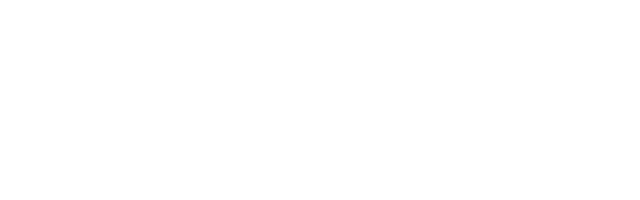
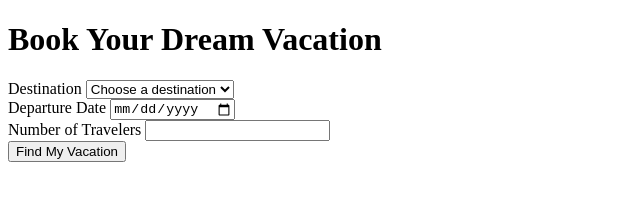
Before and after one commit to bmitzel88/vacation-form, a website: page views/home.html in a window 1280 px wide. Shown: the whole page, without its empty margins (0-640 px from the left). Drawn offline with Linux system fonts and the light colour scheme.

Commit message:
Added form layout and structure

```diff
--- a/views/home.html
+++ b/views/home.html
@@ -3,10 +3,35 @@
 <head>
     <meta charset="UTF-8">
     <meta name="viewport" content="width=device-width, initial-scale=1.0">
-    <title>Book Dream Vacation<title>
+    <title>Book Dream Vacation</title>
+    <link rel="stylesheet" href="/styles/styles.css">
 </head>
 <body>
     <h1>Book Your Dream Vacation</h1>
 
+    <form id="vacation-form" action="#" method="get">
+        <div class="container destination">
+            <label for="destination">Destination</label>
+            <select id="destination">
+                <option id="none" value="none">Choose a destination</option>
+                <option id="cali" value="cali">California</option>
+                <option id="flor" value="flor">Florida</option>
+                <option id="hawi" value="hawi">Hawaii</option>
+            </select>
+        </div>
+
+        <div class="container">
+            <label for="dep-date">Departure Date</label>
+            <input type="date" id="dep-date" name="dep-date">
+        </div>
+
+        <div class="container">
+            <label for="travelers">Number of Travelers</label>
+            <input type="number" id="travelers" name="travelers">
+        </div>
+
+        <button type="submit" id="submit">Find My Vacation</button>
+
+    </form>
 </body>
 </html>
```
